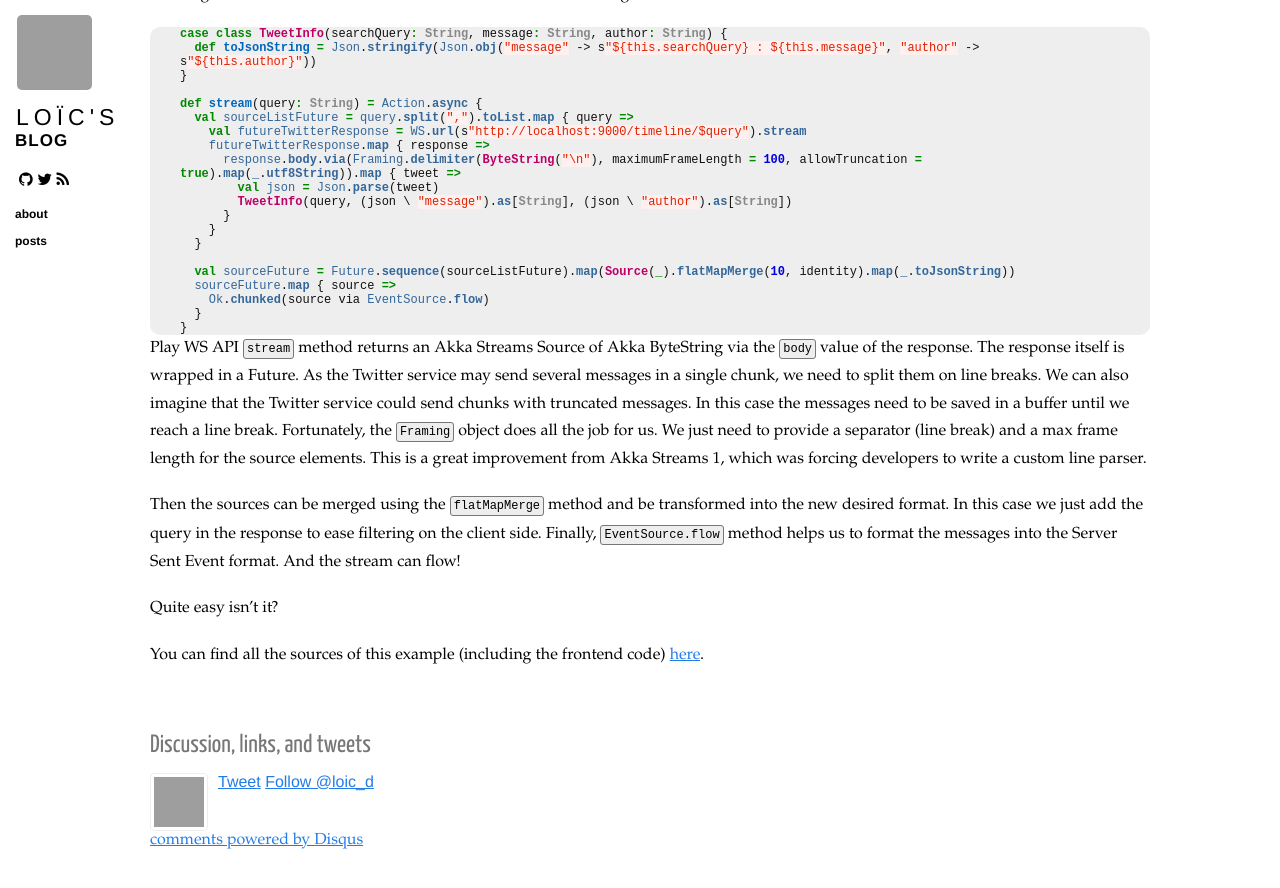
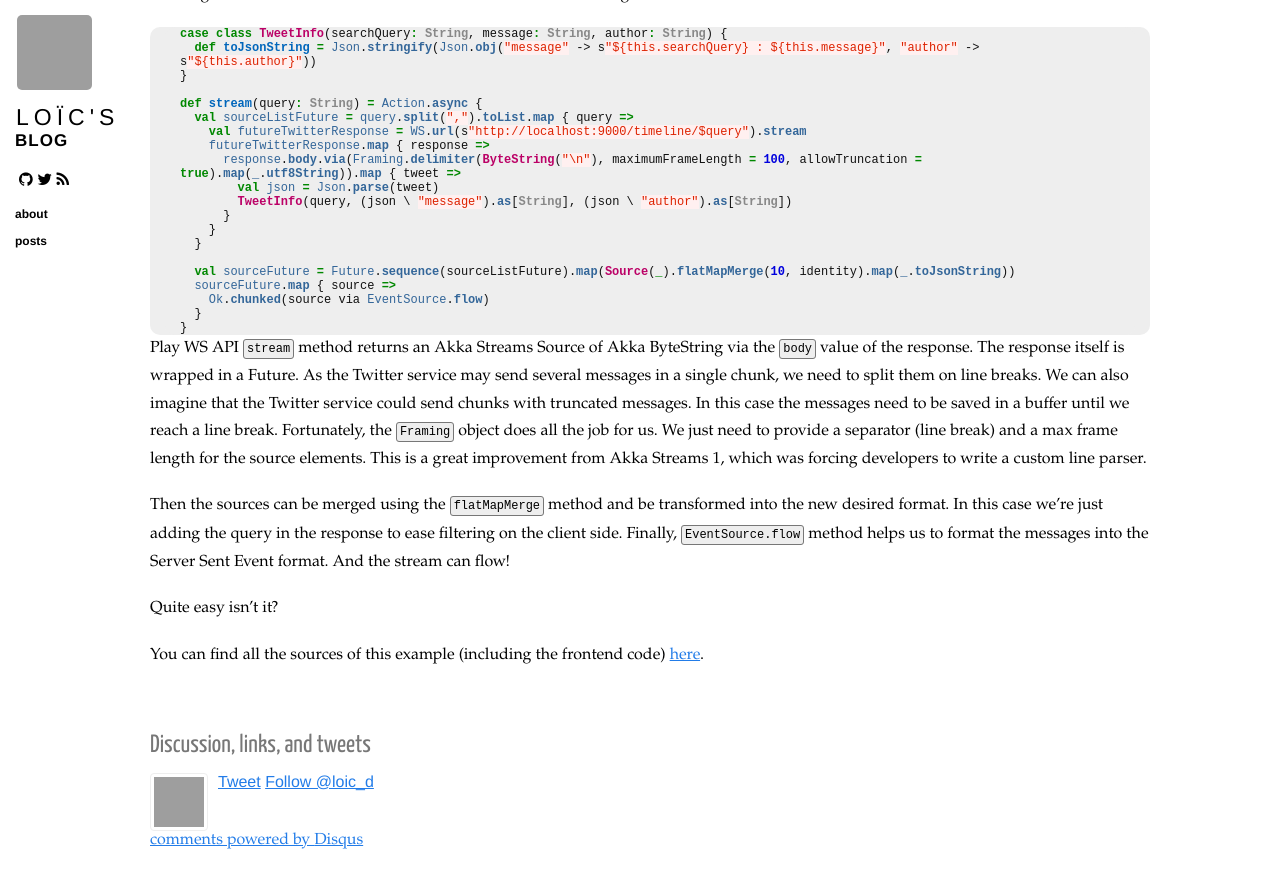
Before and after one commit to loicdescotte/loicdescotte.github.io, a Jekyll site: the page built from _posts/2016-02-05-play25-akka-streams.md, in a window 1280 px wide and 900 px high, scrolled down 793 px. Shown: the top 888 px of the window. Built offline with Jekyll 4.4.1, drawn with Linux system fonts in a browser that asks for light colours; nearby versions of some CDN libraries; comment, search, counter and statistics services are not loaded; grey boxes are pictures that could not be loaded.

Commit message:
Update 2016-02-05-play25-akka-streams.md

```diff
--- a/_posts/2016-02-05-play25-akka-streams.md
+++ b/_posts/2016-02-05-play25-akka-streams.md
@@ -71,7 +71,7 @@ As the Twitter service may send several messages in a single chunk, we need to s
 We can also imagine that the Twitter service could send chunks with truncated messages. In this case the messages need to be saved in a buffer until we reach a line break.
 Fortunately, the `Framing` object does all the job for us. We just need to provide a separator (line break) and a max frame length for the source elements. This is a great improvement from Akka Streams 1, which was forcing developers to write a custom line parser.
 
-Then the sources can be merged using the `flatMapMerge` method and be transformed into the new desired format. In this case we just add the query in the response to ease filtering on the client side. Finally, `EventSource.flow` method helps us to format the messages into the Server Sent Event format. And the stream can flow!
+Then the sources can be merged using the `flatMapMerge` method and be transformed into the new desired format. In this case we're just adding the query in the response to ease filtering on the client side. Finally, `EventSource.flow` method helps us to format the messages into the Server Sent Event format. And the stream can flow!
 
 Quite easy isn't it?
 
```
